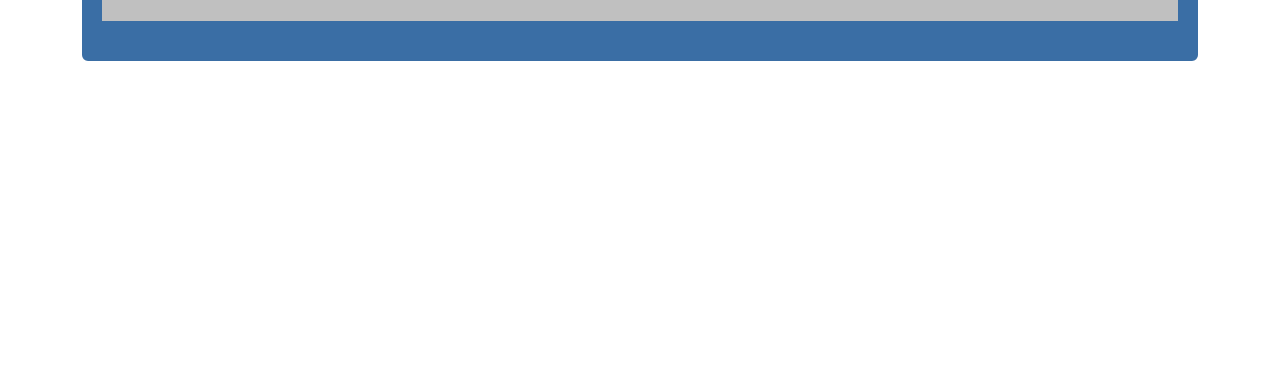
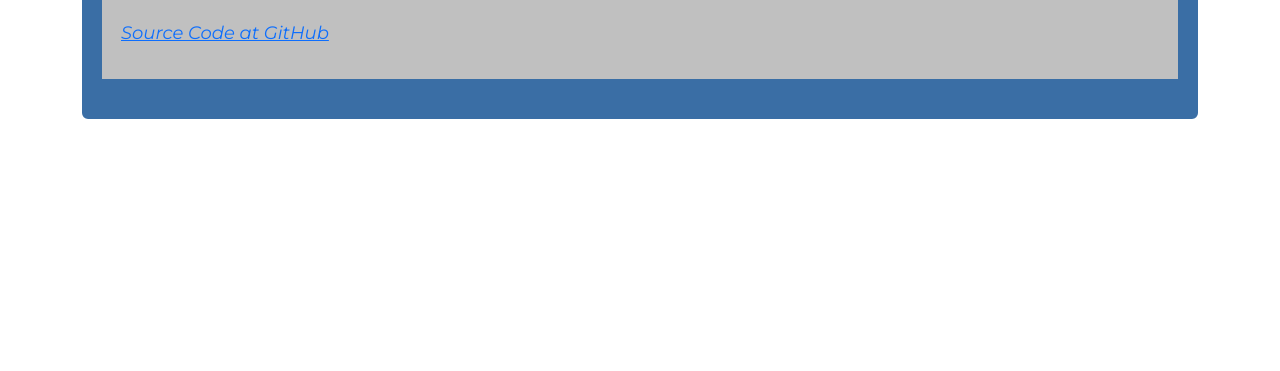
Before and after one commit to AleksandraZiabrikova/WeatherApp, a plain HTML site: page index.html in a window 1280 px wide. Shown: the part 429-800 px from the top of the page. Drawn offline with nearby package versions, Linux system fonts and the light colour scheme.

Commit message:
Add link to GitHub

```diff
--- a/index.html
+++ b/index.html
@@ -44,6 +44,8 @@
               <div class ="col-12 col-md-4">
                  <div class="border rounded-circle p-4 temp">14°C</div>
                <h4>Tomorrow</h4></div>
+               <p id="linkToGitHub"> <a href="https://github.com/AleksandraZiabrikova/WeatherApp">Source Code at GitHub</a></p>
+
            </div>
 
         </div>
--- a/src/styles.css
+++ b/src/styles.css
@@ -60,3 +60,9 @@ h4 {
   margin: 0 auto;
   text-align: center;
 }
+#linkToGitHub {
+  font-size: 18px;
+  font-style: italic;
+  color: #004e98;
+  padding: 15px 15px 0px;
+}
```
